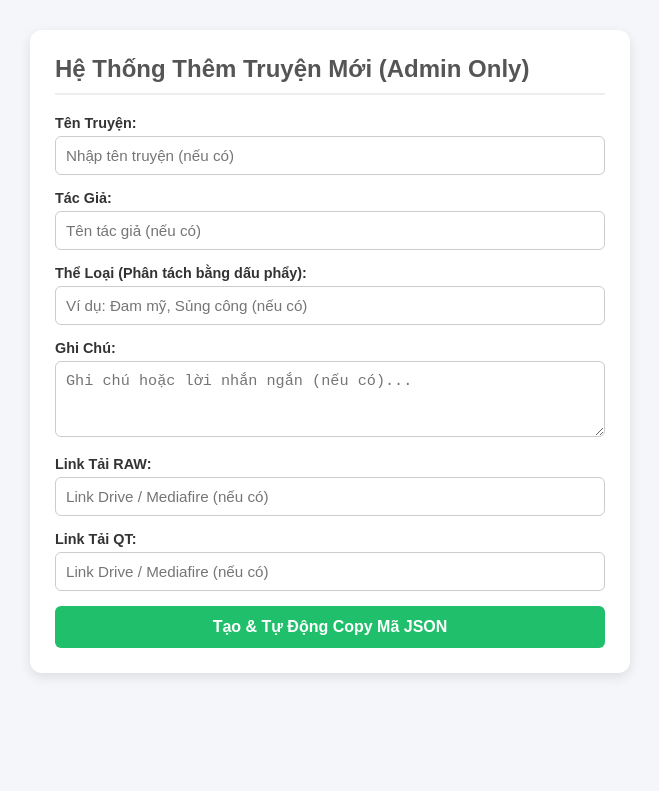
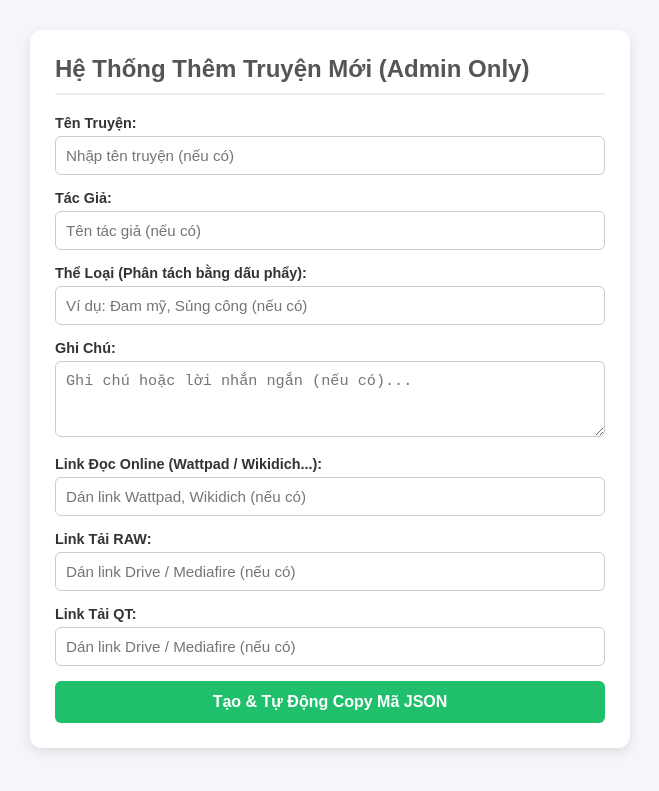
Before and after one commit to PhamNhaDoan/phamnhadoan.github.io, a Jekyll site: the page chucongconvert/taitruyen/index2.html, which Jekyll copies as it is, in a window 1280 px wide. Shown: the top 791 px of the page, without its empty margins (310-969 px from the left). Built offline with Jekyll 4.4.1, drawn with Linux system fonts in a browser that asks for light colours.

Commit message:
Add link input fields and update status message

```diff
--- a/chucongconvert/taitruyen/index2.html
+++ b/chucongconvert/taitruyen/index2.html
@@ -90,17 +90,21 @@
             <textarea id="ghiChu" rows="3" placeholder="Ghi chú hoặc lời nhắn ngắn (nếu có)..."></textarea>
         </div>
         <div class="form-group">
+            <label>Link Đọc Online (Wattpad / Wikidich...):</label>
+            <input type="text" id="linkDoc" placeholder="Dán link Wattpad, Wikidich (nếu có)">
+        </div>
+        <div class="form-group">
             <label>Link Tải RAW:</label>
-            <input type="text" id="linkRaw" placeholder="Link Drive / Mediafire (nếu có)">
+            <input type="text" id="linkRaw" placeholder="Dán link Drive / Mediafire (nếu có)">
         </div>
         <div class="form-group">
             <label>Link Tải QT:</label>
-            <input type="text" id="linkQT" placeholder="Link Drive / Mediafire (nếu có)">
+            <input type="text" id="linkQT" placeholder="Dán link Drive / Mediafire (nếu có)">
         </div>
         <button type="submit" class="btn-submit">Tạo & Tự Động Copy Mã JSON</button>
     </form>
 
-    <div class="status-msg" id="statusMsg">Đã copy mã thành công! Đem dán vào file JSON nha bà.</div>
+    <div class="status-msg" id="statusMsg">Đã copy mã thành công! Đem dán vào file index.html nha bà.</div>
     <div class="code-output" id="codeOutput"></div>
 </div>
 
```
Also changed, not shown: other parts of chucongconvert/taitruyen/index2.html (+3 -6 lines).
